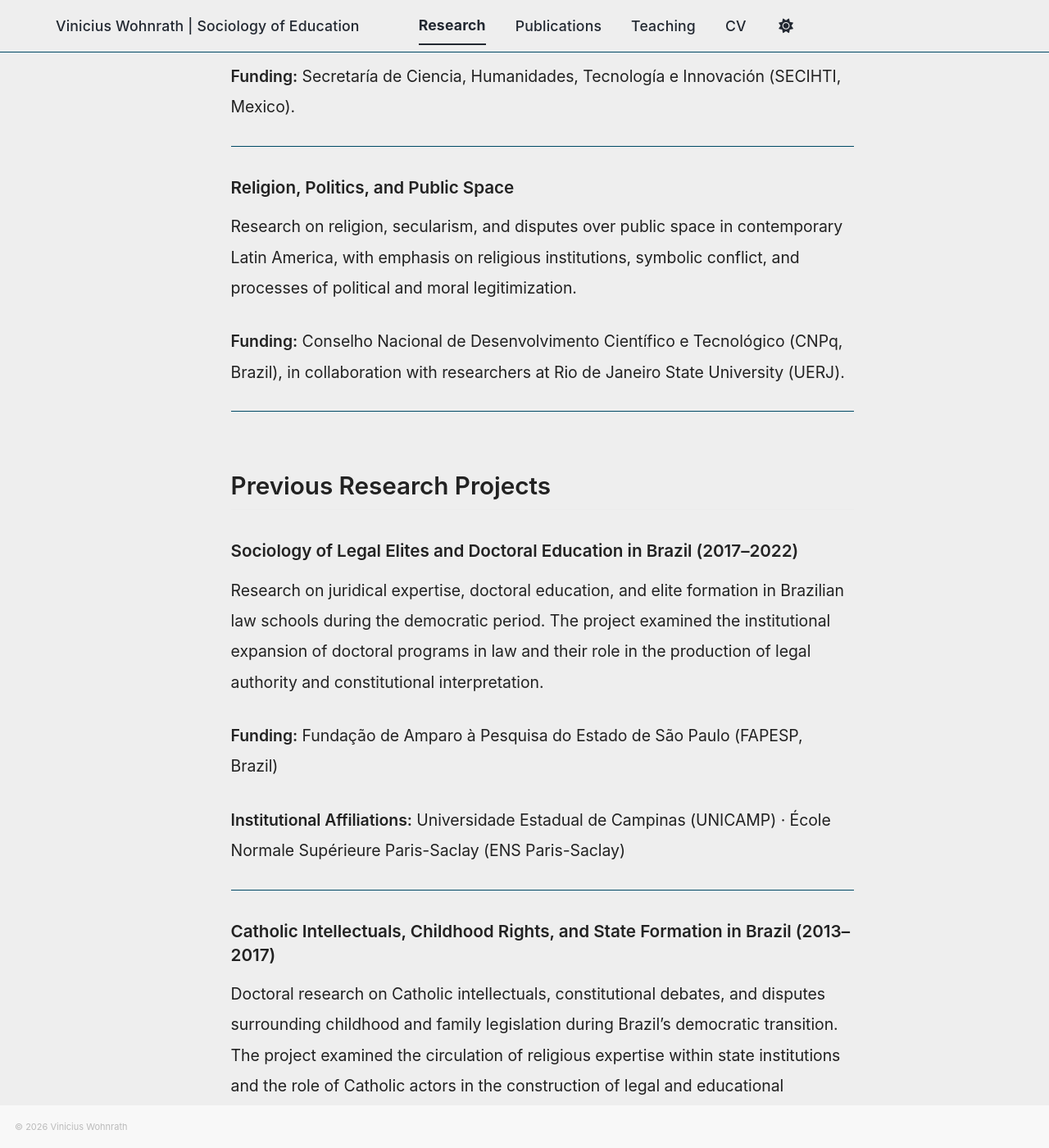
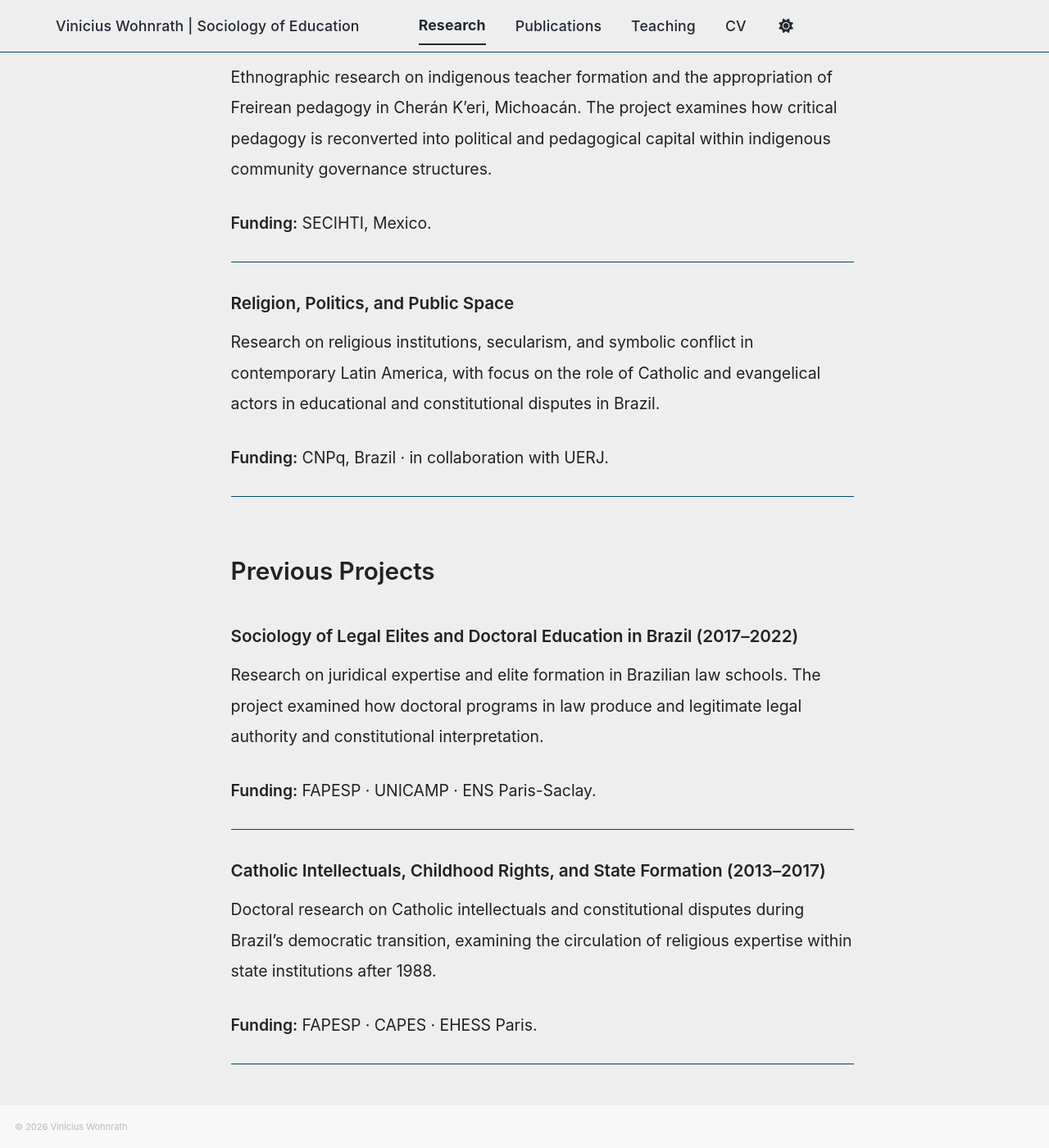
Before and after one commit to viniciuswohnrath/viniciuswohnrath.github.io, a Jekyll site: the page built from _pages/research.md, in a window 1280 px wide and 1400 px high, scrolled down 425 px. Shown: the whole window at 82% size. Built offline with Jekyll 4.4.1, drawn with Linux system fonts in a browser that asks for light colours; a script bundle is joined from its source files by our own code; library files that are not in the unit come from our copies; some of the changed text lies outside the part shown.

Commit message:
Update research.md

```diff
--- a/_pages/research.md
+++ b/_pages/research.md
@@ -6,78 +6,42 @@ author_profile: false
 classes: wide
 ---
 
-## Current Research Agenda
+My research examines the social production of authority — how agents and institutions acquire, exercise, and contest the power to define social reality. Empirically, this question has led me to three connected sites of investigation.
+
+---
+
+## Current Projects
 
 ### Indigenous Education and Political Formation
+Ethnographic research on indigenous teacher formation and the appropriation of Freirean pedagogy in Cherán K'eri, Michoacán. The project examines how critical pedagogy is reconverted into political and pedagogical capital within indigenous community governance structures.
 
-Research on indigenous teacher formation, critical pedagogy, and political socialization in indigenous communities in Mexico, based on ethnographic fieldwork in Cherán K'eri, Michoacán.
-
-**Funding:** Secretaría de Ciencia, Humanidades, Tecnología e Innovación (SECIHTI, Mexico).
+**Funding:** SECIHTI, Mexico.
 
 ---
 
 ### Religion, Politics, and Public Space
+Research on religious institutions, secularism, and symbolic conflict in contemporary Latin America, with focus on the role of Catholic and evangelical actors in educational and constitutional disputes in Brazil.
 
-Research on religion, secularism, and disputes over public space in contemporary Latin America, with emphasis on religious institutions, symbolic conflict, and processes of political and moral legitimization.
-
-**Funding:** Conselho Nacional de Desenvolvimento Científico e Tecnológico (CNPq, Brazil), in collaboration with researchers at Rio de Janeiro State University (UERJ).
+**Funding:** CNPq, Brazil · in collaboration with UERJ.
 
 ---
 
-## Previous Research Projects
+## Previous Projects
 
 ### Sociology of Legal Elites and Doctoral Education in Brazil (2017–2022)
+Research on juridical expertise and elite formation in Brazilian law schools. The project examined how doctoral programs in law produce and legitimate legal authority and constitutional interpretation.
 
-Research on juridical expertise, doctoral education, and elite formation in Brazilian law schools during the democratic period. The project examined the institutional expansion of doctoral programs in law and their role in the production of legal authority and constitutional interpretation.
-
-**Funding:** Fundação de Amparo à Pesquisa do Estado de São Paulo (FAPESP, Brazil)
-
-**Institutional Affiliations:** Universidade Estadual de Campinas (UNICAMP) · École Normale Supérieure Paris-Saclay (ENS Paris-Saclay)
+**Funding:** FAPESP · UNICAMP · ENS Paris-Saclay.
 
 ---
 
-### Catholic Intellectuals, Childhood Rights, and State Formation in Brazil (2013–2017)
+### Catholic Intellectuals, Childhood Rights, and State Formation (2013–2017)
+Doctoral research on Catholic intellectuals and constitutional disputes during Brazil's democratic transition, examining the circulation of religious expertise within state institutions after 1988.
 
-Doctoral research on Catholic intellectuals, constitutional debates, and disputes surrounding childhood and family legislation during Brazil's democratic transition. The project examined the circulation of religious expertise within state institutions and the role of Catholic actors in the construction of legal and educational frameworks after 1988.
-
-**Funding:** FAPESP Doctoral Fellowship · CAPES International Doctoral Fellowship.
-
-**Research Period Abroad:** École des Hautes Études en Sciences Sociales (EHESS, Paris).
-
----
-
-## Institutional Affiliations
-
-Current and past institutional affiliations:
-
-| Institution | Country | Period |
-|---|---|---|
-| Universidad Nacional Autónoma de México (UNAM) | Mexico | 2025– |
-| Universidade Estadual de Campinas (UNICAMP) | Brazil | 2010–2022 |
-| École Normale Supérieure Paris-Saclay (ENS Paris-Saclay) | France | 2018–2019 |
-| École des Hautes Études en Sciences Sociales (EHESS) | France | 2015–2016 |
-| Facultad Latinoamericana de Ciencias Sociales (FLACSO) | Argentina | 2010 |
-
----
-
-## Research Funding
-
-Research supported by:
-
-- Secretaría de Ciencia, Humanidades, Tecnología e Innovación (SECIHTI, Mexico)
-- Fundação de Amparo à Pesquisa do Estado de São Paulo (FAPESP, Brazil)
-- Conselho Nacional de Desenvolvimento Científico e Tecnológico (CNPq, Brazil)
-- Coordenação de Aperfeiçoamento de Pessoal de Nível Superior (CAPES, Brazil)
+**Funding:** FAPESP · CAPES · EHESS Paris.
 
 ---
 
 ## Methodological Approaches
 
-Prosopography · Ethnography · Comparative-Historical Analysis · Qualitative Research Methods
-
-## Methodological Approaches
-
-- Prosopography
-- Ethnography
-- Comparative-Historical Analysis
-- Qualitative Research Methods
+Prosopography · Socio-historical Analysis · Ethnography · Comparative-Historical Analysis
```
